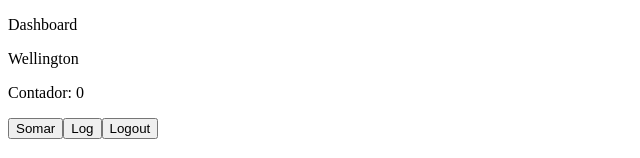
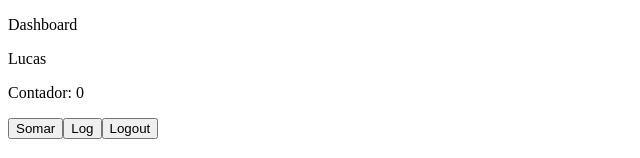
Before and after one commit to WelliUrbOpus/react-curso, a React (Create React App) app: page /home in a window 1280 px wide. Shown: the top 158 px of the page, without its empty margins (0-640 px from the left). Built offline with nearby package versions, Linux system fonts and the light colour scheme.

Commit message:
Aula 19 - Passando state no contexto

```diff
--- a/src/app/shared/contexts/UsuarioLogado.tsx
+++ b/src/app/shared/contexts/UsuarioLogado.tsx
@@ -1,4 +1,4 @@
-import { createContext, useCallback } from "react";
+import { createContext, useCallback, useEffect, useState } from "react";
 
 interface IUsuarioLogadoContextData {
     nomeDoUsuario: string;
@@ -14,12 +14,20 @@ export const UsuarioLogadoContext = createContext<IUsuarioLogadoContextData>({}
 
 export const UsuarioLogadoProvider: React.FC<IUsuarioLogadoProviderProps> = ({ children }) => {
 
+    const [nomeDoUsuario, setNomeDoUsuario] = useState("");
+
+    useEffect(() => {
+        setTimeout(() => {
+            setNomeDoUsuario("Lucas");
+        }, 1000);
+    });
+
     const handleLogout = useCallback(() => {
         console.log('Logout executou');
     }, []);
 
     return (
-        <UsuarioLogadoContext.Provider value={{ nomeDoUsuario: 'Wellington', logout: handleLogout }}>
+        <UsuarioLogadoContext.Provider value={{ nomeDoUsuario: nomeDoUsuario, logout: handleLogout }}>
             {children}
         </UsuarioLogadoContext.Provider>
     );
```
